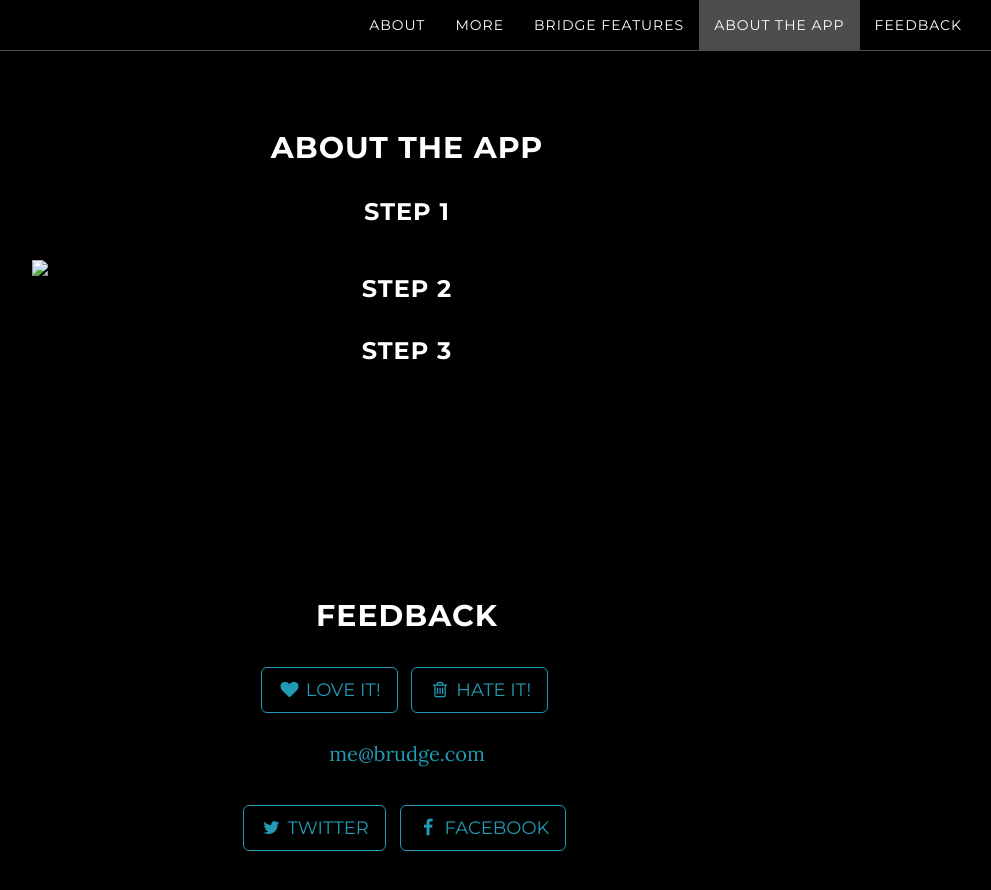
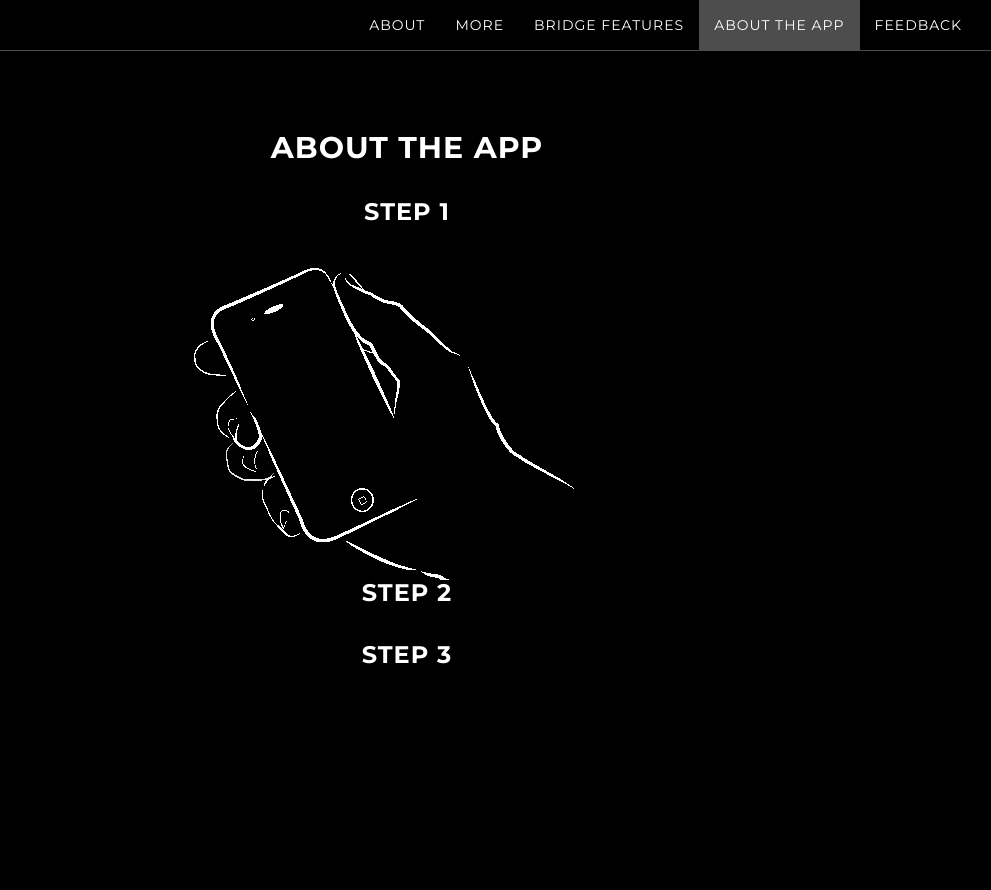
Before and after one commit to the-ted/brudge, a Jekyll site: the page built from index.html, in a window 1280 px wide and 900 px high, scrolled down 3696 px. Shown: the top 890 px of the window, without its empty margins (233-1224 px from the left). Built offline with Jekyll 4.4.1, drawn with Linux system fonts in a browser that asks for light colours.

Commit message:
fixed path.

```diff
--- a/_includes/app.html
+++ b/_includes/app.html
@@ -4,7 +4,7 @@
         <div class="col-lg-8 col-lg-offset-2">
           <h2>About the App</h2>
 	  <h3>STEP 1</h3>
-	  <img class="img-responsive" src="animation-1.gif">
+	  <img class="img-responsive" src="img/animation-1.gif">
 	  <h3>STEP 2</h3>
 	  <h3>STEP 3</h3>
         </div>
```
